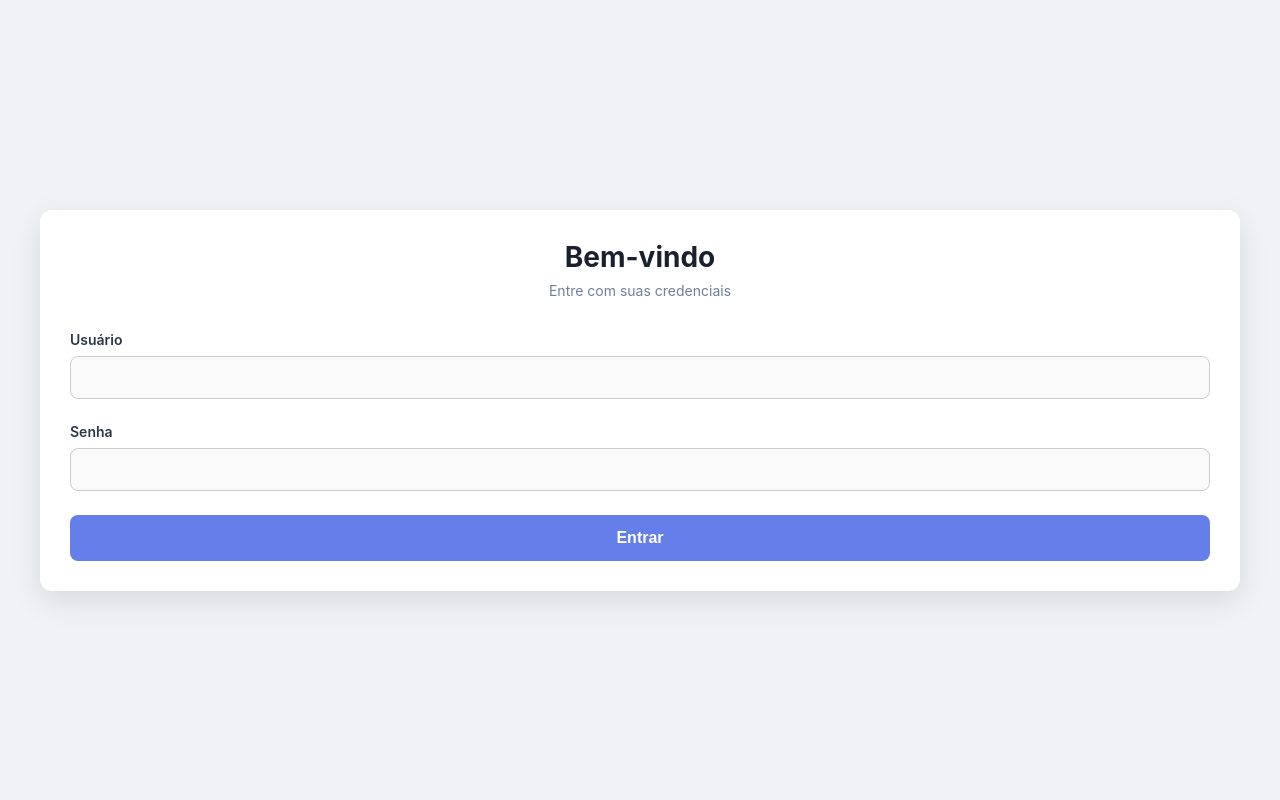
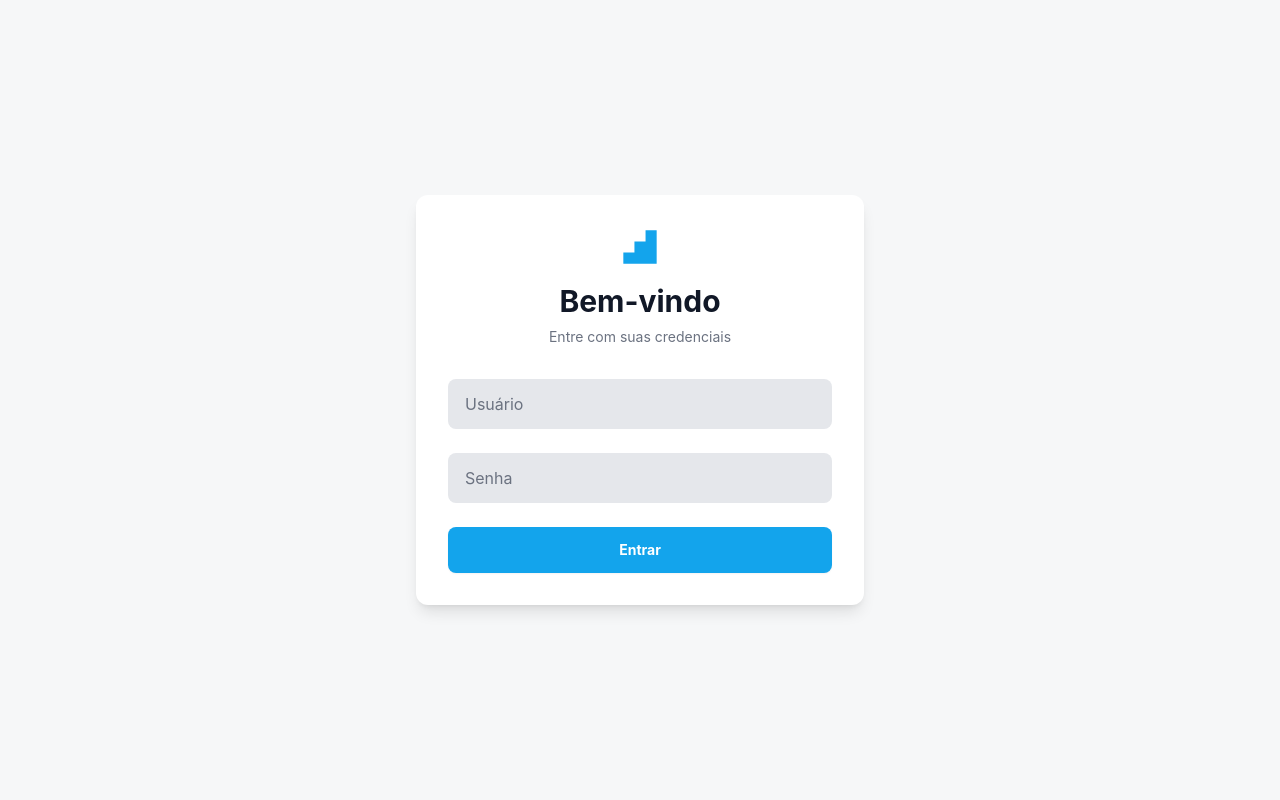
Before and after one commit to roquelins25/Doinn, a Flask app: page / in a window 1280 px wide. Run offline with Flask 3, Linux system fonts and the light colour scheme; some libraries are stand-ins or nearby versions.

Commit message:
HTML LOGIN
Alterado o front end para melhor perfomace e clareza

```diff
--- a/app/static/js/dashboard.js
+++ b/app/static/js/dashboard.js
@@ -1,4 +1,3 @@
-// --- dashboard.js (versão otimizada com filtros e paginação no servidor) ---
 
 // --- Elementos principais ---
 const table = document.getElementById("dataTable");
--- a/app/templates/login.html
+++ b/app/templates/login.html
@@ -1,31 +1,88 @@
-<!doctype html>
+<!DOCTYPE html>
 <html lang="pt-BR">
 <head>
-  <meta charset="UTF-8">
-  <meta name="viewport" content="width=device-width, initial-scale=1.0">
+  <meta charset="utf-8"/>
+  <meta name="viewport" content="width=device-width, initial-scale=1.0"/>
   <title>Login - Dashboard Pagamentos</title>
-  <link rel="stylesheet" href="{{ url_for('static', filename='css/style.css') }}">
+
+  <!-- Tailwind CSS -->
+  <script src="https://cdn.tailwindcss.com?plugins=forms"></script>
+  <script>
+    tailwind.config = {
+      darkMode: "class",
+      theme: {
+        extend: {
+          colors: {
+            primary: "#13a4ec",
+            "background-light": "#f6f7f8",
+            "background-dark": "#101c22",
+            "foreground-light": "#111827",
+            "foreground-dark": "#f9fafb",
+            "input-light": "#e5e7eb",
+            "input-dark": "#1f2937",
+            "placeholder-light": "#6b7280",
+            "placeholder-dark": "#9ca3af",
+          },
+          fontFamily: {
+            display: ["Inter", "Noto Sans", "sans-serif"],
+          },
+        },
+      },
+    };
+  </script>
 </head>
-<body>
-<div class="container">
-  <div class="login-form">
-    <h1>Bem-vindo</h1>
-    <p>Entre com suas credenciais</p>
-    {% if error %}
-      <div class="alert alert-error">{{ error }}</div>
-    {% endif %}
-    <form action="{{ url_for('main.login') }}" method="POST">
-      <div class="form-group">
-        <label for="email">Usuário</label>
-        <input type="text" id="email" name="email" required>
+
+<body class="bg-background-light dark:bg-background-dark font-display text-foreground-light dark:text-foreground-dark">
+  <div class="flex flex-col items-center justify-center min-h-screen">
+    <div class="w-full max-w-md p-8 space-y-8 bg-white dark:bg-background-dark rounded-xl shadow-lg">
+      <div class="text-center">
+        <div class="flex justify-center mb-4">
+          <svg class="h-10 w-10 text-primary" fill="none" viewBox="0 0 48 48" xmlns="http://www.w3.org/2000/svg">
+            <path d="M44 4H30.6666V17.3334H17.3334V30.6666H4V44H44V4Z" fill="currentColor"></path>
+          </svg>
+        </div>
+        <h1 class="text-3xl font-bold text-foreground-light dark:text-foreground-dark">Bem-vindo</h1>
+        <p class="mt-2 text-sm text-placeholder-light dark:text-placeholder-dark">Entre com suas credenciais</p>
       </div>
-      <div class="form-group">
-        <label for="senha">Senha</label>
-        <input type="password" id="senha" name="senha" required>
-      </div>
-      <button type="submit" class="btn-login">Entrar</button>
-    </form>
+
+      <!-- Mensagem de erro do Flask -->
+      {% if error %}
+        <div class="text-center text-sm text-red-500">{{ error }}</div>
+      {% endif %}
+
+      <form action="{{ url_for('main.login') }}" method="POST" class="space-y-6">
+        <div>
+          <label class="sr-only" for="email">Usuário</label>
+          <input
+            type="text"
+            id="email"
+            name="email"
+            placeholder="Usuário"
+            required
+            class="form-input w-full px-4 py-3 rounded-lg bg-input-light dark:bg-input-dark text-foreground-light dark:text-foreground-dark border-transparent focus:ring-2 focus:ring-primary focus:border-transparent placeholder-placeholder-light dark:placeholder-placeholder-dark"
+          />
+        </div>
+
+        <div>
+          <label class="sr-only" for="senha">Senha</label>
+          <input
+            type="password"
+            id="senha"
+            name="senha"
+            placeholder="Senha"
+            required
+            class="form-input w-full px-4 py-3 rounded-lg bg-input-light dark:bg-input-dark text-foreground-light dark:text-foreground-dark border-transparent focus:ring-2 focus:ring-primary focus:border-transparent placeholder-placeholder-light dark:placeholder-placeholder-dark"
+          />
+        </div>
+
+        <button
+          type="submit"
+          class="w-full flex justify-center py-3 px-4 border border-transparent rounded-lg shadow-sm text-sm font-bold text-white bg-primary hover:bg-primary/90 focus:outline-none focus:ring-2 focus:ring-offset-2 focus:ring-primary"
+        >
+          Entrar
+        </button>
+      </form>
+    </div>
   </div>
-</div>
 </body>
 </html>
```
